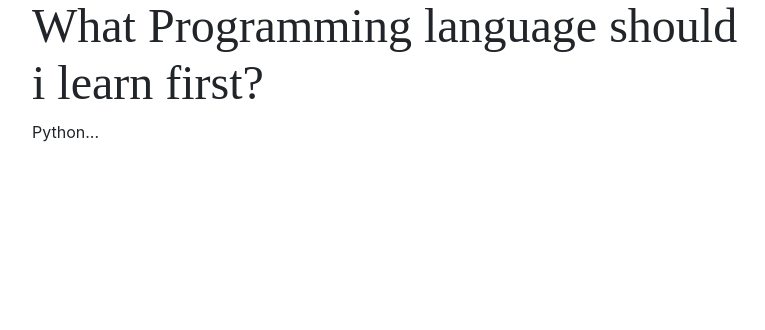
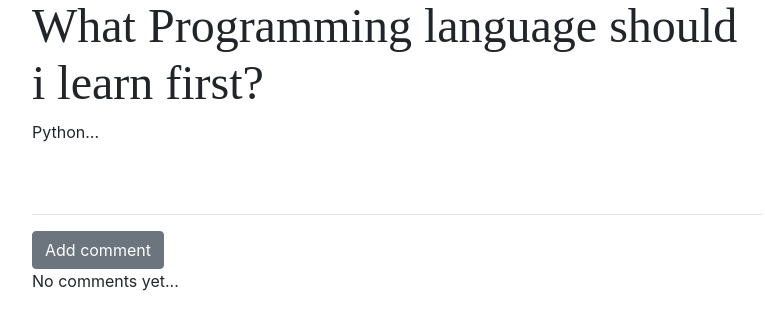
Before and after one commit to PrinceArthas13/my_django_blogging_site, a Django app: page /post/3/ in a window 1280 px wide. Shown: the part 133-463 px from the top of the page, without its empty margins (23-788 px from the left). Run offline with Django 3.2, Linux system fonts and the light colour scheme; data comes from the database, SQL or seed files in the repository; both versions use the stored data as it was after the commit; some libraries are stand-ins or nearby versions.

Commit message:
Add feature to comment on blog post.

```diff
--- a/blog/admin.py
+++ b/blog/admin.py
@@ -1,5 +1,6 @@
 from django.contrib import admin
-from .models import Post
+from .models import Post, Comment
 
 # Register your models here.
 admin.site.register(Post)
+admin.site.register(Comment)
--- a/blog/models.py
+++ b/blog/models.py
@@ -16,3 +16,12 @@ class Post(models.Model):
         # create a string representation
     def __str__(self):
         return self.title
+
+class Comment(models.Model):
+    post = models.ForeignKey('blog.Post', on_delete=models.CASCADE, related_name='comments')
+    author = models.CharField(max_length=200)
+    text =models.TextField()
+    created_date = models.DateTimeField(default=timezone.now)
+
+    def __str__(self):
+        return self.text
--- a/blog/static/css/blog.css
+++ b/blog/static/css/blog.css
@@ -45,3 +45,7 @@ h1, h2, h3, h4 {
     font-size: 26pt;
     margin-right: 20px;
 }
+
+.comment {
+    margin: 20px 0px 20px 20px;
+}
--- a/blog/templates/blog/post_detail.html
+++ b/blog/templates/blog/post_detail.html
@@ -22,4 +22,23 @@
         <h1>{{ post.title }}</h1>
         <p>{{ post.text|linebreaksbr }}</p>
     </div>
+
+    <hr>
+    <a href="{% url 'add_comment_to_post' pk=post.pk %}" class="btn btn-secondary">Add comment</a>
+        {% for comment in post.comments.all %}
+            <div class="comment">
+
+                <div class="date">
+                    {{ comment.created_date }}
+                </div>
+
+                <strong>{{ comment.author }}</strong>
+                <p>{{ comment.text }}</p>
+            </div>
+
+            {% empty %}
+            <p>No comments yet...</p>
+
+        {% endfor %}
+
 {% endblock %}
--- a/blog/urls.py
+++ b/blog/urls.py
@@ -22,4 +22,6 @@ urlpatterns = [
     #127.0.0.1:8000/publish/(local)
     path('post/<int:pk>/publish/', views.post_publish, name="post_publish"),
 
+    #127.0.0.1:8000/post/2/comment(local)
+    path('post/<int:pk>/comment/', views.add_comment_to_post, name='add_comment_to_post'),
 ]
--- a/blog/views.py
+++ b/blog/views.py
@@ -2,7 +2,7 @@ from django.contrib.auth.decorators import login_required
 from django.shortcuts import render, get_object_or_404, redirect
 from django.utils import timezone
 
-from .forms import PostForm
+from .forms import PostForm, CommentForm
 from .models import Post
 
 # Create your views here.
@@ -58,3 +58,17 @@ def post_publish(request, pk):
     post = get_object_or_404(Post, pk=pk)
     post.publish()
     return redirect('post_detail', pk=pk)
+
+def add_comment_to_post(request, pk):
+    post = get_object_or_404(Post, pk=pk)
+    if request.method == 'POST':
+        form = CommentForm(request.POST)
+        if form.is_valid():
+            comment = form.save(commit=False)
+            comment.author = request.user
+            comment.post = post
+            comment.save()
+            return redirect('post_detail', pk=post.pk)
+    else:
+        form = CommentForm()
+    return render(request, 'blog/add_comment_to_post.html', {'form': form})
```
Also changed, not shown: blog/forms.py (+6 -1 lines), blog/templates/blog/add_comment_to_post.html (added, +12 -0 lines), blog/migrations/0002_comment.py (added), blog/templates/registration/add_comment_to_post.html (added), db.sqlite3.
